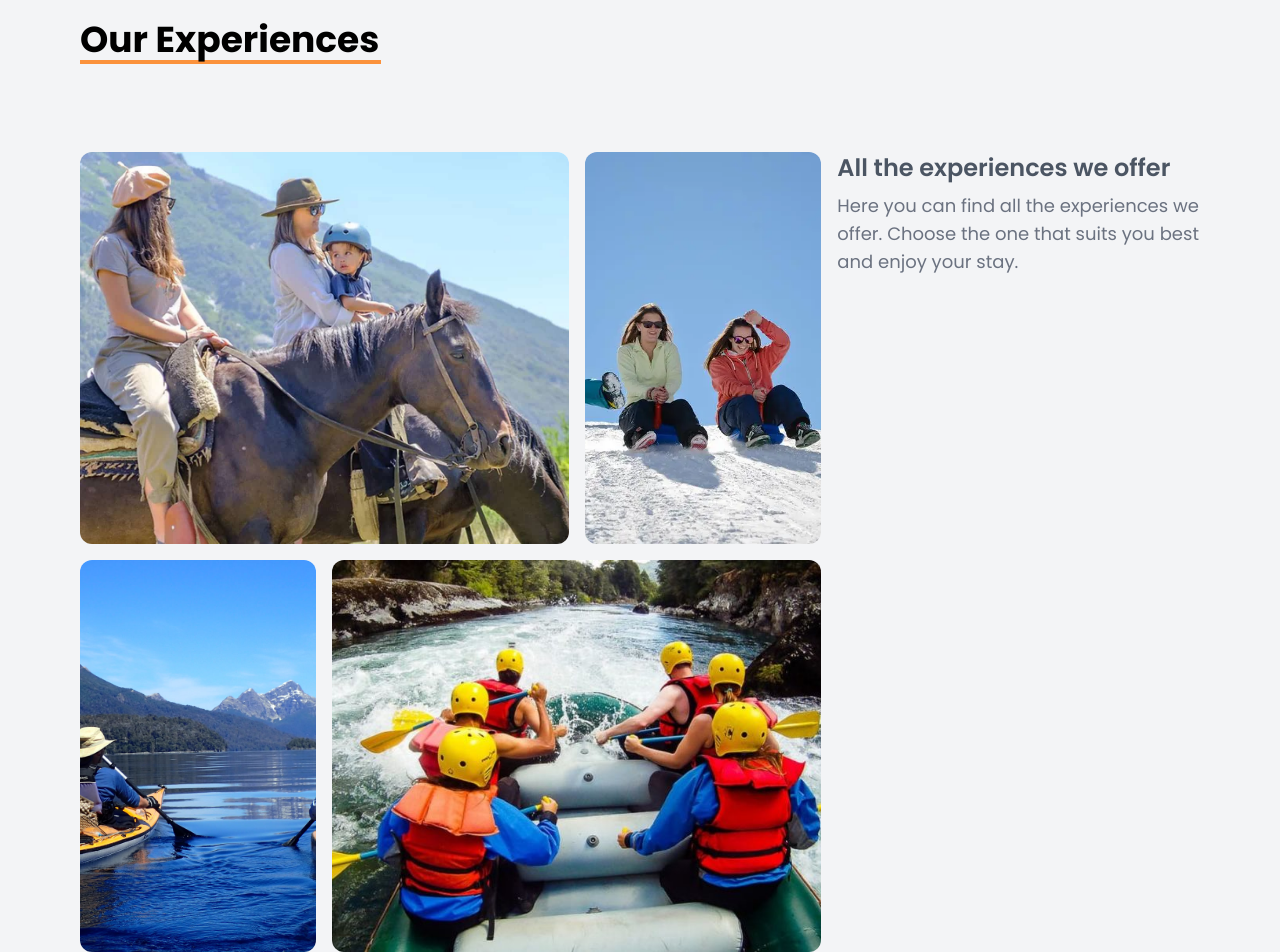
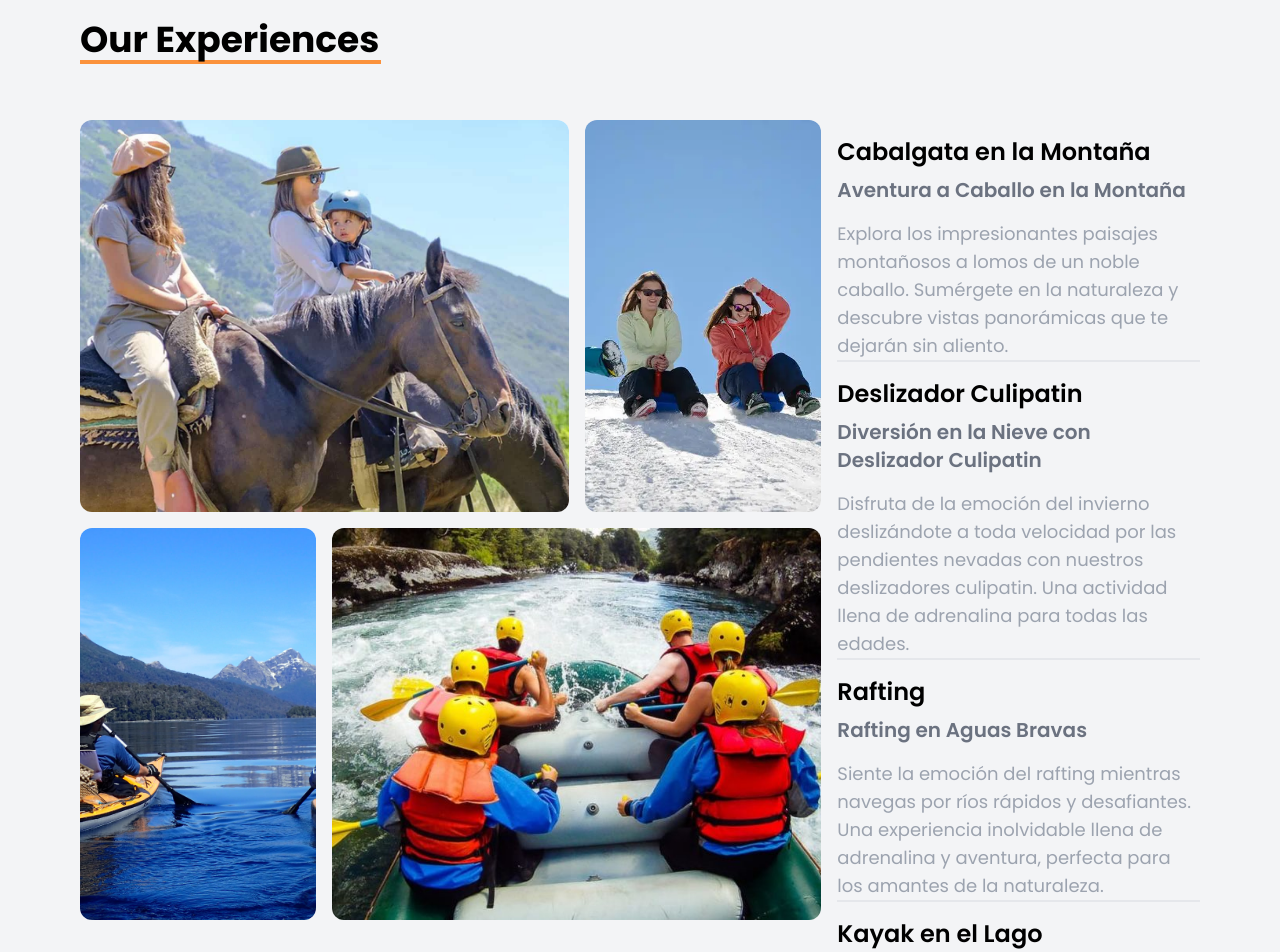
Before and after one commit to AgusMolinaCode/Sara-Hotel, a Next.js app: page / in a window 1280 px wide. Shown: the part 2500-3452 px from the top of the page. Built offline with nearby package versions, Linux system fonts and the light colour scheme.

Commit message:
feat: Add lazy loading for images in ExperienceList component

```diff
--- a/components/shared/ExperienceList.tsx
+++ b/components/shared/ExperienceList.tsx
@@ -1,5 +1,6 @@
 import React from "react";
 import { LayoutGridDemo } from "./LayoutGridDemo";
+import { experiences } from "@/lib/experiences";
 
 const ExperienceList = () => {
   return (
@@ -10,16 +11,22 @@ const ExperienceList = () => {
       <h1 className="text-4xl text-black font-bold pt-8 border-b-4 border-orange-400 max-w-[18.8rem]">
         Our Experiences
       </h1>
-      <div className="grid grid-cols-1 lg:grid-cols-3 gap-4 mt-14">
-        <LayoutGridDemo/>
-        <div className="lg:col-span-1">
-          <h2 className="text-xl md:text-2xl font-semibold text-gray-600 mt-8">
-            All the experiences we offer
-          </h2>
-          <p className="text-lg text-gray-500 mt-2 mb-8">
-            Here you can find all the experiences we offer. Choose the one that
-            suits you best and enjoy your stay.
-          </p>
+      <div className="grid grid-cols-1 lg:grid-cols-3 gap-4 lg:mt-14">
+        <LayoutGridDemo />
+        <div className="hidden lg:block lg:col-span-1">
+          {experiences.map((experience, index) => (
+            <div key={index}>
+              <h2 className="text-xl md:text-2xl font-semibold text-black mt-4">
+                {experience.name}
+              </h2>
+              <h3 className="text-lg md:text-xl font-semibold text-gray-500 mt-2">
+                {experience.title}
+              </h3>
+              <p className="text-lg text-gray-400 mt-4 mb-4 border-b-2">
+                {experience.description}
+              </p>
+            </div>
+          ))}
         </div>
       </div>
     </div>
--- a/components/shared/LayoutGridDemo.tsx
+++ b/components/shared/LayoutGridDemo.tsx
@@ -4,7 +4,7 @@ import { LayoutGrid } from "../ui/layout-grid";
 
 export function LayoutGridDemo() {
   return (
-    <div className="h-screen mt-8 w-full lg:col-span-2">
+    <div className="h-screen w-full lg:col-span-2">
       <LayoutGrid cards={cards} />
     </div>
   );
@@ -12,12 +12,15 @@ export function LayoutGridDemo() {
 
 const SkeletonOne = () => {
   return (
-    <div>
-      <p className="font-bold text-4xl text-white">House in the woods</p>
-      <p className="font-normal text-base text-white"></p>
-      <p className="font-normal text-base my-4 max-w-lg text-neutral-200">
-        A serene and tranquil retreat, this house in the woods offers a peaceful
-        escape from the hustle and bustle of city life.
+    <div className="bg-black/90 w-full px-4 py-4">
+      <p className="font-bold text-4xl text-white">Cabalgata en la Montaña</p>
+      <p className="font-normal text-base text-white">
+        Aventura a Caballo en la Montaña
+      </p>
+      <p className="font-normal text-base max-w-lg text-gray-400">
+        Explora los impresionantes paisajes montañosos a lomos de un noble
+        caballo. Sumérgete en la naturaleza y descubre vistas panorámicas que te
+        dejarán sin aliento.
       </p>
     </div>
   );
@@ -25,37 +28,45 @@ const SkeletonOne = () => {
 
 const SkeletonTwo = () => {
   return (
-    <div>
-      <p className="font-bold text-4xl text-white">House above the clouds</p>
-      <p className="font-normal text-base text-white"></p>
-      <p className="font-normal text-base my-4 max-w-lg text-neutral-200">
-        Perched high above the world, this house offers breathtaking views and a
-        unique living experience. It&apos;s a place where the sky meets home,
-        and tranquility is a way of life.
+    <div className="bg-black/90 w-full px-4 py-4">
+      <p className="font-bold text-4xl text-white">Deslizador Culipatin</p>
+      <p className="font-normal text-base text-white">
+        Diversión en la Nieve con Deslizador Culipatin
+      </p>
+      <p className="font-normal text-base max-w-lg text-gray-400">
+        Disfruta de la emoción del invierno deslizándote a toda velocidad por
+        las pendientes nevadas con nuestros deslizadores culipatin. Una
+        actividad llena de adrenalina para todas las edades.
       </p>
     </div>
   );
 };
 const SkeletonThree = () => {
   return (
-    <div>
-      <p className="font-bold text-4xl text-white">Greens all over</p>
-      <p className="font-normal text-base text-white"></p>
-      <p className="font-normal text-base my-4 max-w-lg text-neutral-200">
-        A house surrounded by greenery and nature&apos;s beauty. It&apos;s the
-        perfect place to relax, unwind, and enjoy life.
+    <div className="bg-black/90 w-full px-4 py-4">
+      <p className="font-bold text-4xl text-white">Rafting</p>
+      <p className="font-normal text-base text-white">
+        Rafting en Aguas Bravas
+      </p>
+      <p className="font-normal text-base max-w-lg text-gray-400">
+        Siente la emoción del rafting mientras navegas por ríos rápidos y
+        desafiantes. Una experiencia inolvidable llena de adrenalina y aventura,
+        perfecta para los amantes de la naturaleza.
       </p>
     </div>
   );
 };
 const SkeletonFour = () => {
   return (
-    <div>
-      <p className="font-bold text-4xl text-white">Rivers are serene</p>
-      <p className="font-normal text-base text-white"></p>
-      <p className="font-normal text-base my-4 max-w-lg text-neutral-200">
-        A house by the river is a place of peace and tranquility. It&apos;s the
-        perfect place to relax, unwind, and enjoy life.
+    <div className="bg-black/90 w-full px-4 py-4">
+      <p className="font-bold text-4xl text-white">Kayak en el Lago</p>
+      <p className="font-normal text-base text-white">
+        Tranquilidad en Kayak en el Lago
+      </p>
+      <p className="font-normal text-base max-w-lg text-gray-400">
+        Navega por las serenas aguas del lago en un kayak y disfruta de la paz y
+        la tranquilidad que ofrece este hermoso entorno natural. Ideal para un
+        momento de relax y conexión con la naturaleza.
       </p>
     </div>
   );
@@ -66,28 +77,24 @@ const cards = [
     id: 1,
     content: <SkeletonOne />,
     className: "md:col-span-2",
-    thumbnail:
-      "/images/cabalgata.jpg",
+    thumbnail: "/images/cabalgata.jpg",
   },
   {
     id: 2,
     content: <SkeletonTwo />,
     className: "col-span-1",
-    thumbnail:
-      "/images/diversion.webp",
+    thumbnail: "/images/diversion.webp",
   },
   {
     id: 3,
     content: <SkeletonThree />,
     className: "col-span-1",
-    thumbnail:
-      "/images/kayak.jpg",
+    thumbnail: "/images/kayak.jpg",
   },
   {
     id: 4,
     content: <SkeletonFour />,
     className: "md:col-span-2",
-    thumbnail:
-      "/images/rafting.jpg",
+    thumbnail: "/images/rafting.jpg",
   },
 ];
--- a/components/ui/layout-grid.tsx
+++ b/components/ui/layout-grid.tsx
@@ -109,7 +109,7 @@ const SelectedCard = ({ selected }: { selected: Card | null }) => {
           duration: 0.3,
           ease: "easeInOut",
         }}
-        className="relative px-8 pb-4 z-[70]"
+        className="relative z-[70]"
       >
         {selected?.content}
       </motion.div>
--- /dev/null
+++ b/lib/experiences.ts
@@ -0,0 +1,26 @@
+export const experiences = [
+    {
+      name: "Cabalgata en la Montaña",
+      title: "Aventura a Caballo en la Montaña",
+      description:
+        "Explora los impresionantes paisajes montañosos a lomos de un noble caballo. Sumérgete en la naturaleza y descubre vistas panorámicas que te dejarán sin aliento.",
+    },
+    {
+      name: "Deslizador Culipatin",
+      title: "Diversión en la Nieve con Deslizador Culipatin",
+      description:
+        "Disfruta de la emoción del invierno deslizándote a toda velocidad por las pendientes nevadas con nuestros deslizadores culipatin. Una actividad llena de adrenalina para todas las edades.",
+    },
+    {
+      name: "Rafting",
+      title: "Rafting en Aguas Bravas",
+      description:
+        "Siente la emoción del rafting mientras navegas por ríos rápidos y desafiantes. Una experiencia inolvidable llena de adrenalina y aventura, perfecta para los amantes de la naturaleza.",
+    },
+    {
+      name: "Kayak en el Lago",
+      title: "Tranquilidad en Kayak en el Lago",
+      description:
+        "Navega por las serenas aguas del lago en un kayak y disfruta de la paz y la tranquilidad que ofrece este hermoso entorno natural. Ideal para un momento de relax y conexión con la naturaleza.",
+    },
+  ];
```
